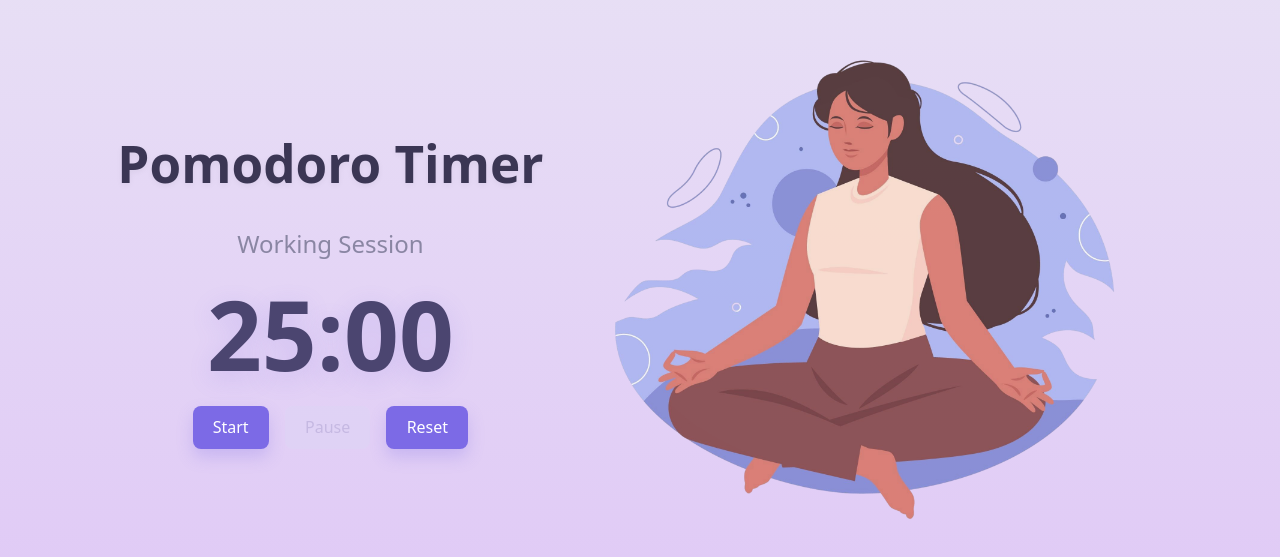
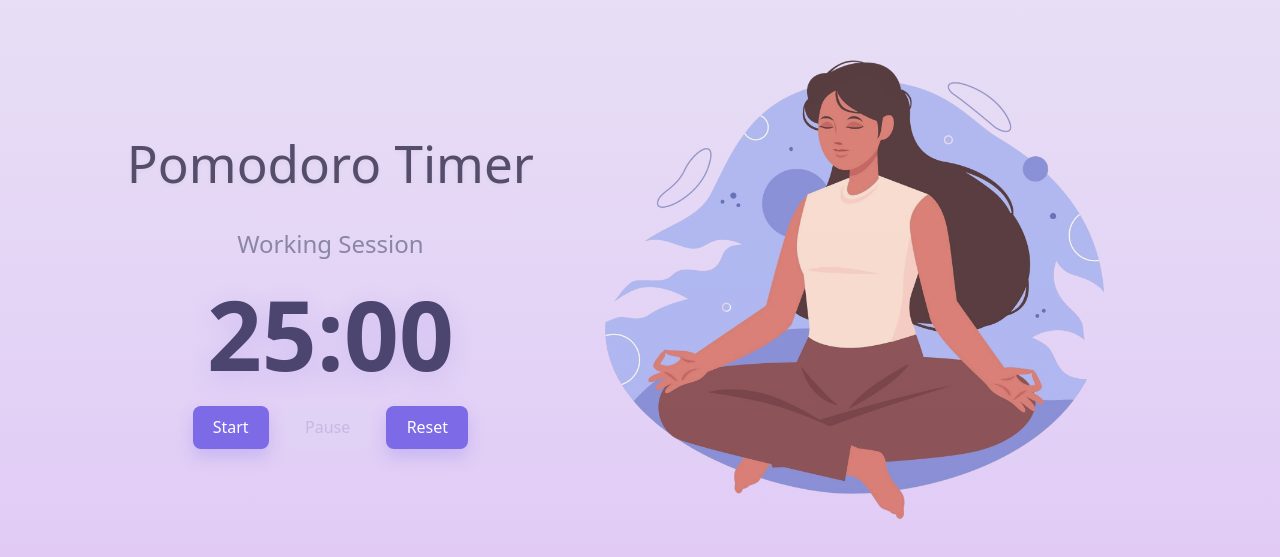
Before and after one commit to dev-by-piyali/pomodoro-timer, a Svelte app: page / in a window 1280 px wide. Shown: the part 125-682 px from the top of the page. Built offline with nearby package versions, Linux system fonts and the light colour scheme.

Commit message:
refactor image and header size

```diff
--- a/src/App.svelte
+++ b/src/App.svelte
@@ -21,18 +21,19 @@
 
     h1 {
         color: #3b3654;
-        font-weight: bolder;
+        font-weight: 500;
         padding-inline: 0.5rem;
         text-shadow: 0 2px 6px rgba(0, 0, 0, 0.05);
+        opacity: 0.85;
     }
 
     img {
         opacity: 0.85;
         filter: saturate(0.9) blur(0.2px);
-        width: 90%;
+        width: 85%;
     }
 
-    @media (min-width: 450px) {
+    @media (min-width: 480px) {
         img {
             width: 450px;
         }
```
